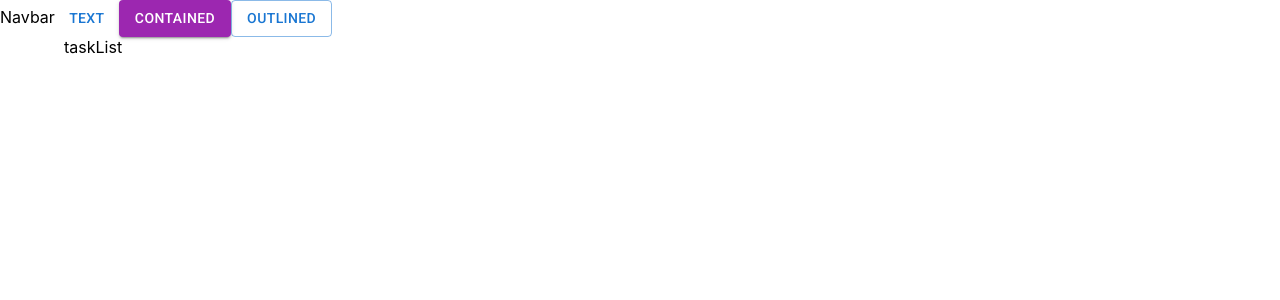
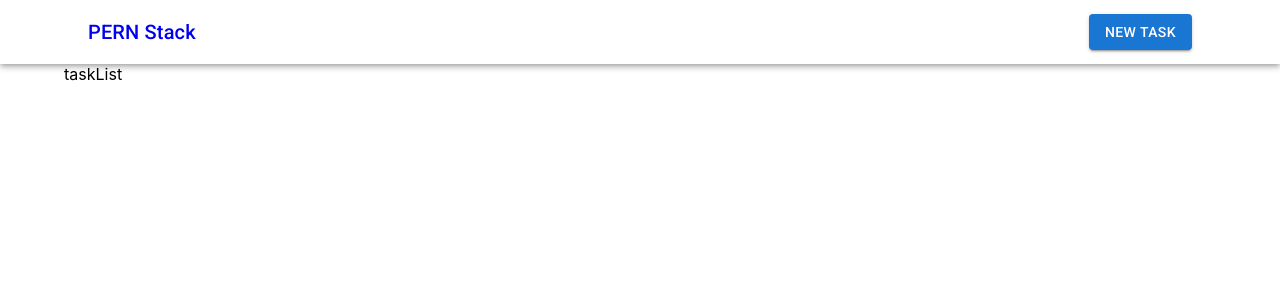
Before and after one commit to jpgonzales27/frontendTask, a React (Create React App) app: page / in a window 1280 px wide. Shown: the top 300 px of the page. Built offline with nearby package versions, Linux system fonts and the light colour scheme.

Commit message:
creando Navbar y usando useNavigate y Links

```diff
--- a/src/componentes/Navbar.js
+++ b/src/componentes/Navbar.js
@@ -1,14 +1,37 @@
-import { Button } from "@mui/material";
+import {
+  Box,
+  AppBar,
+  Container,
+  Toolbar,
+  Typography,
+  Button,
+} from "@mui/material";
+import { Link, useNavigate } from "react-router-dom";
 
 export const Navbar = () => {
+  const navigate = useNavigate();
+
   return (
-    <div>
-      Navbar
-      <Button variant="text">Text</Button>
-      <Button variant="contained" color="secondary">
-        Contained
-      </Button>
-      <Button variant="outlined">Outlined</Button>
-    </div>
+    <Box sx={{ flexGrow: 1 }}>
+      <AppBar position="static" color="transparent">
+        <Container>
+          <Toolbar>
+            <Typography variant="h6" sx={{ flexGrow: 1 }}>
+              <Link to="/" style={{ textDecoration: "none" }}>
+                PERN Stack
+              </Link>
+            </Typography>
+            <Button
+              variant="contained"
+              onClick={() => {
+                navigate("/tasks/new");
+              }}
+            >
+              New Task
+            </Button>
+          </Toolbar>
+        </Container>
+      </AppBar>
+    </Box>
   );
 };
```
